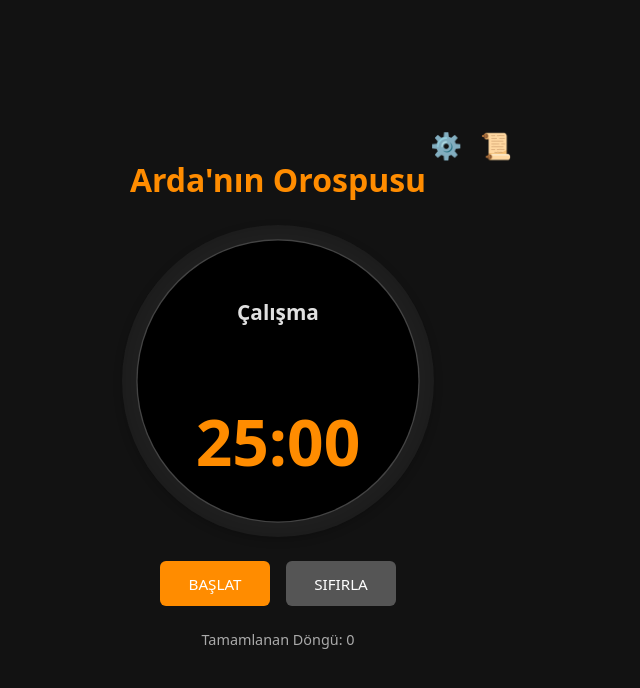
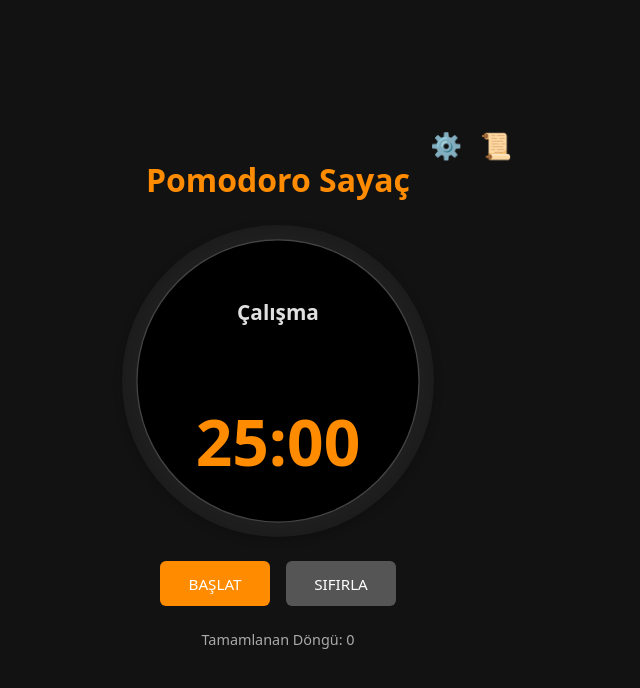
Before and after one commit to ArdaSeyhan34/Pomodoro, a plain HTML site: page index.html in a window 1280 px wide. Shown: the whole page, without its empty margins (362-1002 px from the left). Drawn offline with Linux system fonts and the light colour scheme.

Commit message:
Update index.html

```diff
--- a/index.html
+++ b/index.html
@@ -3,7 +3,7 @@
 <head>
     <meta charset="UTF-8">
     <meta name="viewport" content="width=device-width, initial-scale=1.0">
-    <title>Pomodoro | Odaklan Lan!</title>
+    <title>Pomodoro | Odaklan!</title>
     <style>
         :root {
             --bg-main: #121212;
@@ -184,7 +184,7 @@
 </head>
 <body>
     <div class="app-container">
-        <h1>Arda'nın Orospusu</h1>
+        <h1>Pomodoro Sayaç</h1>
         <div class="top-buttons">
             <button id="settings-button" title="Ayarlar">⚙️</button>
             <button id="history-button" title="Geçmiş">📜</button>
```
